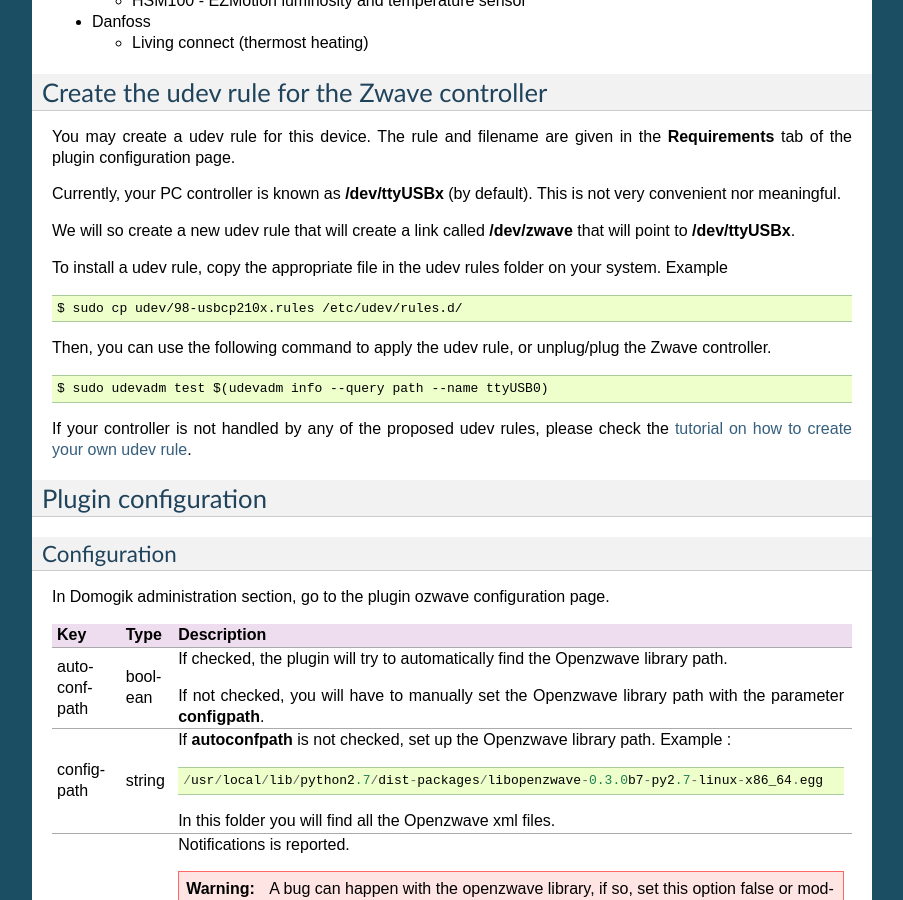
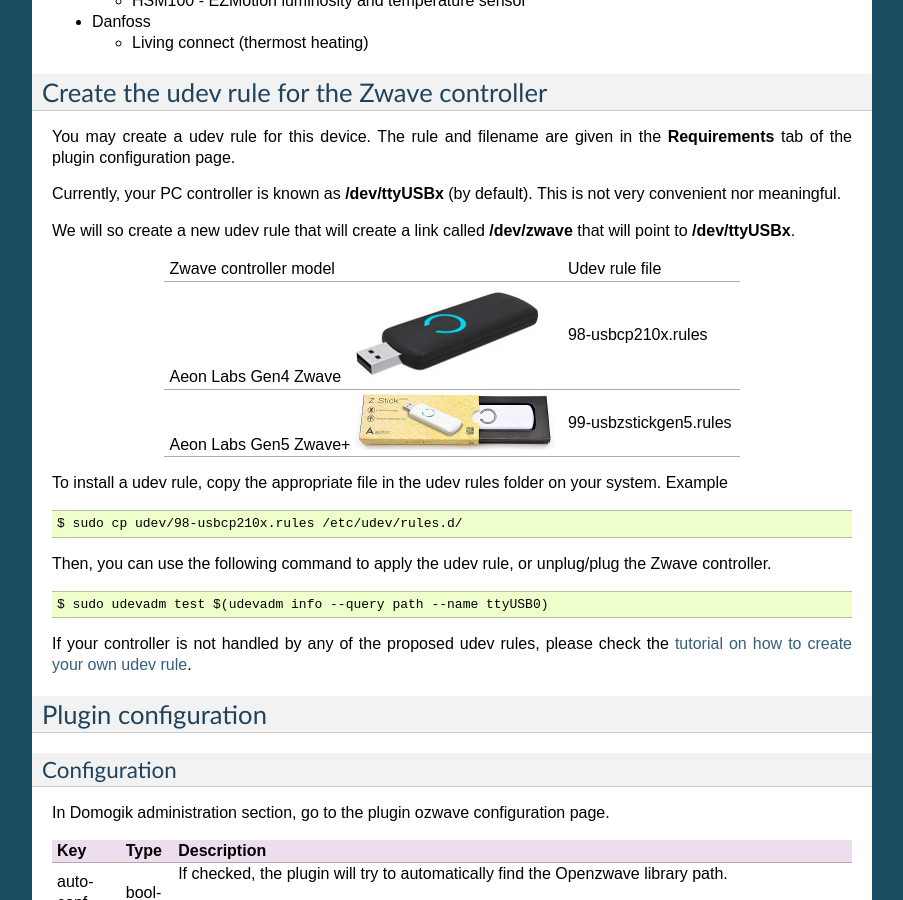
Before and after one commit to Nico0084/domogik-plugin-ozwave, a Sphinx documentation site: the page built from docs/ozwave.txt, in a window 1280 px wide and 900 px high, scrolled down 1999 px. Shown: the whole window, without its empty margins (198-1101 px from the left). Built offline with Sphinx 7.4.7, drawn with Linux system fonts in a browser that asks for light colours.

Commit message:
doc : more info about udev rule to choose

```diff
--- a/docs/ozwave.txt
+++ b/docs/ozwave.txt
@@ -124,6 +124,18 @@ You may create a udev rule for this device. The rule and filename are given in t
 Currently, your PC controller is known as **/dev/ttyUSBx** (by default). This is not very convenient nor meaningful.
 
 We will so create a new udev rule that will create a link called **/dev/zwave** that will point to **/dev/ttyUSBx**.
+
+.. |gen4| image:: controller_model_aeonlabs_gen4.jpg
+
+.. |gen5| image:: controller_model_aeonlabs_gen5.jpg
+
++--------------------------------------------------+-------------------------------+
+|Zwave controller model                            |Udev rule file                 |
++--------------------------------------------------+-------------------------------+
+| Aeon Labs Gen4 Zwave   |gen4|                    |98-usbcp210x.rules             |
++--------------------------------------------------+-------------------------------+
+| Aeon Labs Gen5 Zwave+  |gen5|                    |99-usbzstickgen5.rules         |
++--------------------------------------------------+-------------------------------+
 
 To install a udev rule, copy the appropriate file in the udev rules folder on your system. Example ::
 
```
Also changed, not shown: docs/controller_model_aeonlabs_gen4.jpg (added), docs/controller_model_aeonlabs_gen5.jpg (added).
